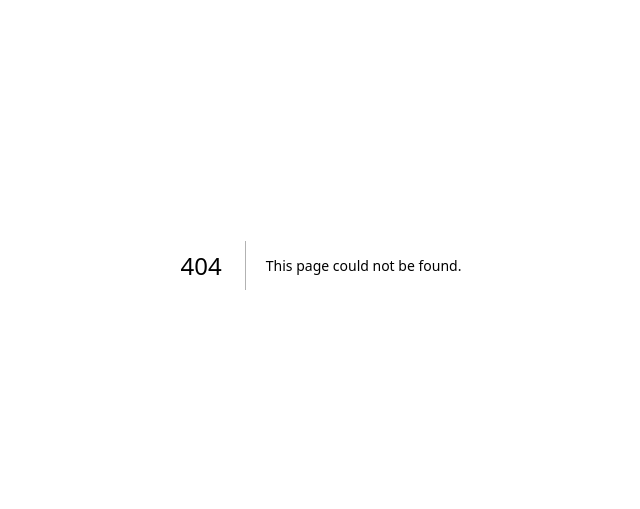
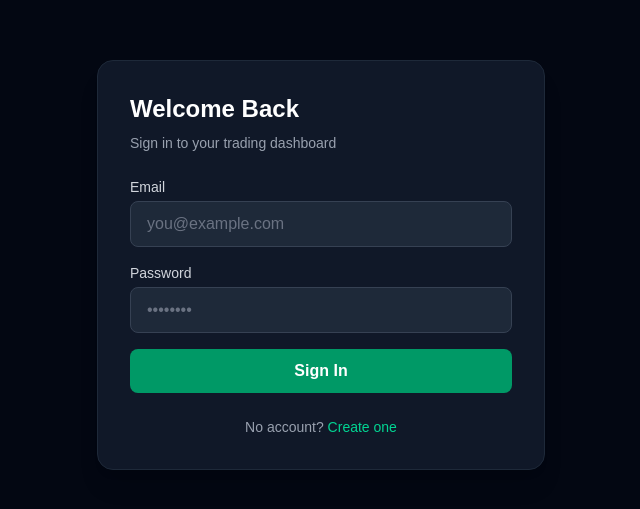
Before and after one commit to shakilshegu/Option_Trading_Tracker, a Next.js app: page /auth/signin in a window 1280 px wide. Before the commit this address had no page. Shown: the part 135-644 px from the top of the page, without its empty margins (319-959 px from the left). Built offline with nearby package versions, Linux system fonts and the light colour scheme.

Commit message:
feat: add sign in page

```diff
--- /dev/null
+++ b/app/auth/signin/page.tsx
@@ -0,0 +1,96 @@
+'use client'
+import { useState, Suspense } from 'react'
+import { signIn } from 'next-auth/react'
+import { useRouter, useSearchParams } from 'next/navigation'
+import Link from 'next/link'
+
+function SignInForm() {
+  const router = useRouter()
+  const params = useSearchParams()
+  const [form, setForm] = useState({ email: '', password: '' })
+  const [error, setError] = useState('')
+  const [loading, setLoading] = useState(false)
+
+  async function handleSubmit(e: React.FormEvent) {
+    e.preventDefault()
+    setLoading(true)
+    setError('')
+    const res = await signIn('credentials', {
+      email: form.email,
+      password: form.password,
+      redirect: false,
+    })
+    if (res?.error) {
+      setError('Invalid email or password')
+      setLoading(false)
+      return
+    }
+    router.push('/dashboard')
+    router.refresh()
+  }
+
+  return (
+    <div className="min-h-screen flex items-center justify-center bg-gray-950 px-4">
+      <div className="w-full max-w-md bg-gray-900 rounded-2xl p-8 shadow-xl border border-gray-800">
+        <h1 className="text-2xl font-bold text-white mb-2">Welcome Back</h1>
+        <p className="text-gray-400 text-sm mb-6">Sign in to your trading dashboard</p>
+
+        {params.get('registered') && (
+          <div className="bg-emerald-900/40 border border-emerald-700 text-emerald-300 rounded-lg px-4 py-3 mb-4 text-sm">
+            Account created! Please sign in.
+          </div>
+        )}
+        {error && (
+          <div className="bg-red-900/40 border border-red-700 text-red-300 rounded-lg px-4 py-3 mb-4 text-sm">
+            {error}
+          </div>
+        )}
+
+        <form onSubmit={handleSubmit} className="space-y-4">
+          <div>
+            <label className="block text-sm font-medium text-gray-300 mb-1">Email</label>
+            <input
+              type="email"
+              value={form.email}
+              onChange={(e) => setForm({ ...form, email: e.target.value })}
+              required
+              className="w-full bg-gray-800 border border-gray-700 rounded-lg px-4 py-2.5 text-white placeholder-gray-500 focus:outline-none focus:ring-2 focus:ring-emerald-500 focus:border-transparent"
+              placeholder="you@example.com"
+            />
+          </div>
+          <div>
+            <label className="block text-sm font-medium text-gray-300 mb-1">Password</label>
+            <input
+              type="password"
+              value={form.password}
+              onChange={(e) => setForm({ ...form, password: e.target.value })}
+              required
+              className="w-full bg-gray-800 border border-gray-700 rounded-lg px-4 py-2.5 text-white placeholder-gray-500 focus:outline-none focus:ring-2 focus:ring-emerald-500 focus:border-transparent"
+              placeholder="••••••••"
+            />
+          </div>
+          <button
+            type="submit"
+            disabled={loading}
+            className="w-full bg-emerald-600 hover:bg-emerald-500 disabled:opacity-50 text-white font-semibold rounded-lg py-2.5 transition-colors"
+          >
+            {loading ? 'Signing in…' : 'Sign In'}
+          </button>
+        </form>
+
+        <p className="mt-6 text-sm text-gray-400 text-center">
+          No account?{' '}
+          <Link href="/auth/signup" className="text-emerald-400 hover:underline">Create one</Link>
+        </p>
+      </div>
+    </div>
+  )
+}
+
+export default function SignInPage() {
+  return (
+    <Suspense>
+      <SignInForm />
+    </Suspense>
+  )
+}
```
